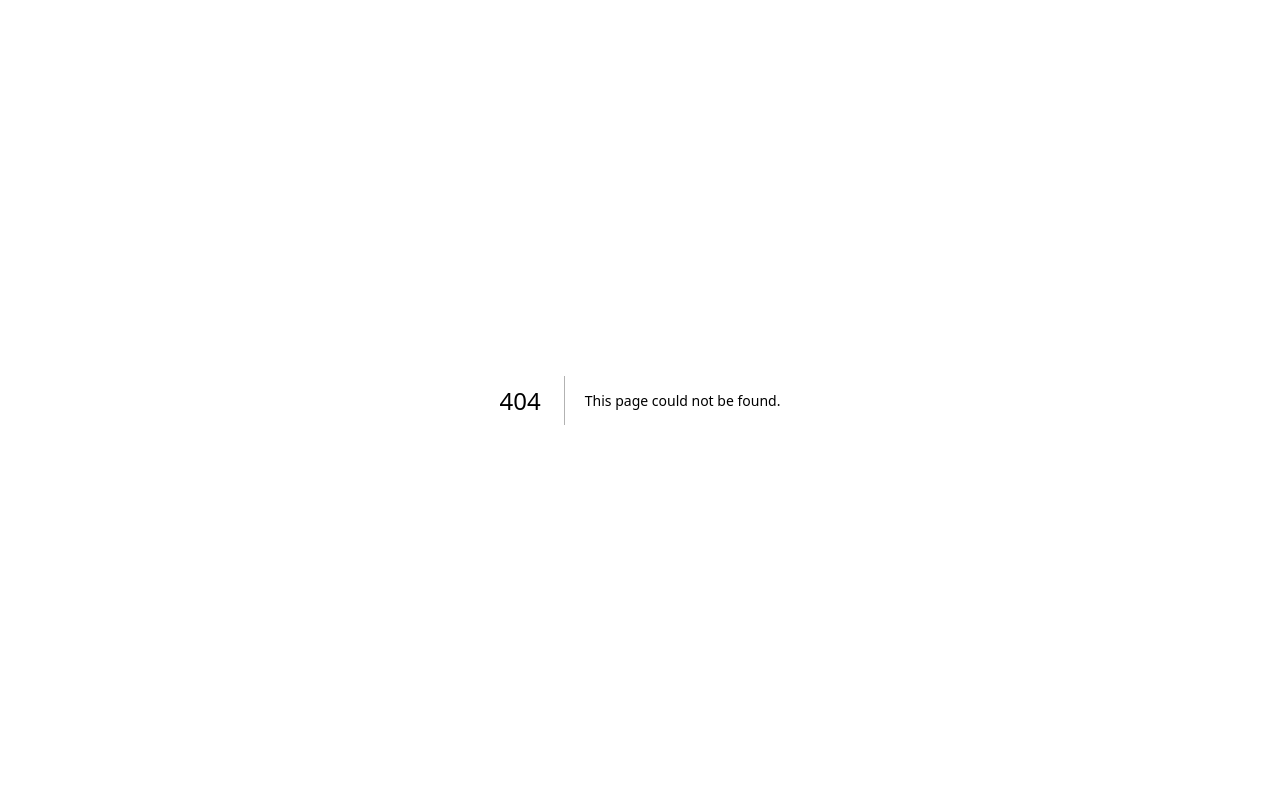
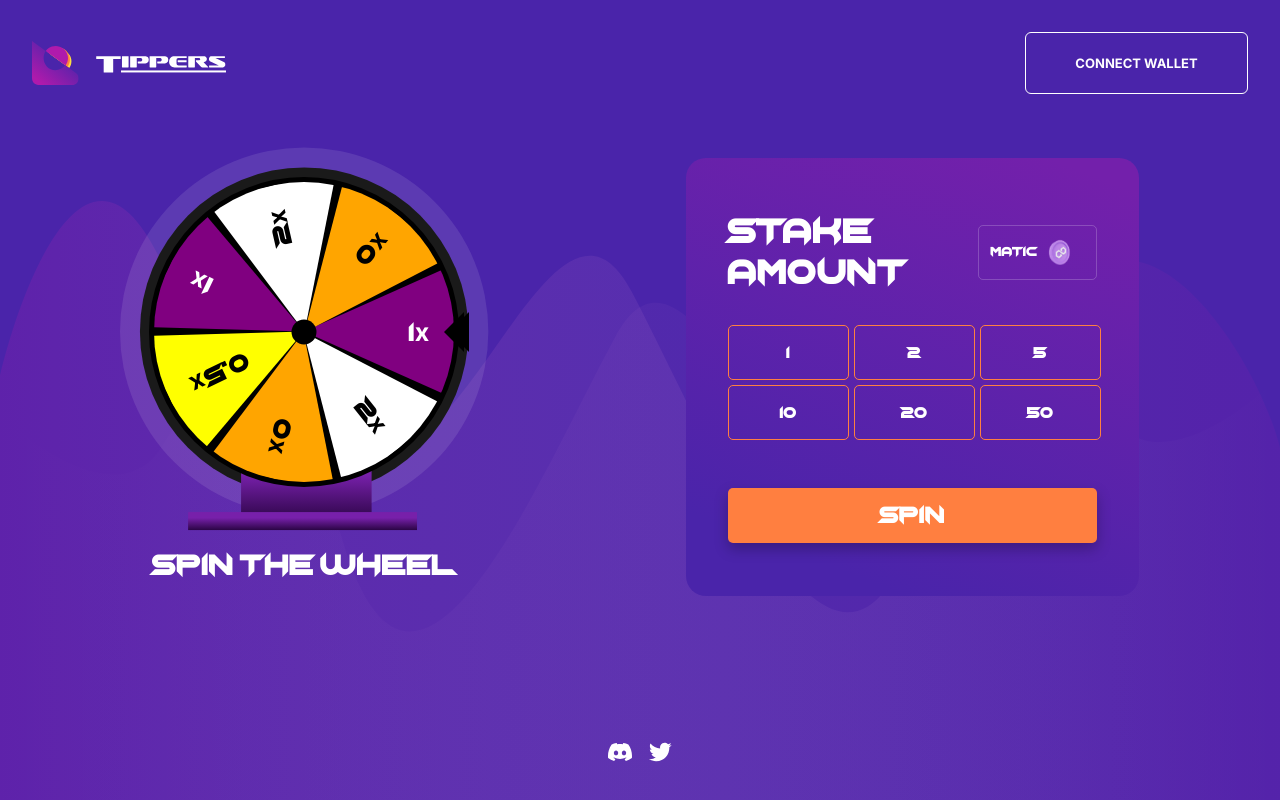
Before and after one commit to blaze00193/Tippers, a Next.js app: page /wheels in a window 1280 px wide. Before the commit this address had no page. Built offline with nearby package versions, Linux system fonts and the light colour scheme.

Commit message:
feature/ adding wheel game + mathematical  functionalities 💫

```diff
--- a/pages/api/hello.ts
+++ /dev/null
@@ -1,13 +0,0 @@
-// Next.js API route support: https://nextjs.org/docs/api-routes/introduction
-import type { NextApiRequest, NextApiResponse } from 'next'
-
-type Data = {
-  name: string
-}
-
-export default function handler(
-  req: NextApiRequest,
-  res: NextApiResponse<Data>
-) {
-  res.status(200).json({ name: 'John Doe' })
-}
--- a/pages/coin.tsx
+++ b/pages/coin.tsx
@@ -1,8 +1,11 @@
 // Copyright Tippers 🎲🃏 2022
 // 17 U.S.C §§ 101-1511
 
+// importing relevant modules
 import { NextPage } from 'next';
 import React from 'react';
+
+// importing components and mock data passed as props
 import Coins from '../ui/widgets/Coins';
 import { mockData_CoinsProps } from '../ui/widgets/Coins/MOCK_DATA';
 import Layout from '../ui/widgets/Layout';
--- /dev/null
+++ b/pages/wheels.tsx
@@ -0,0 +1,15 @@
+import { NextPage } from 'next';
+import React from 'react';
+import Layout from '../ui/widgets/Layout';
+import Wheel from '../ui/widgets/Wheel';
+import { mockData_WheelProps } from '../ui/widgets/Wheel/MOCK_DATA';
+
+const Wheels: NextPage = (): JSX.Element => {
+	return (
+		<Layout>
+			<Wheel {...mockData_WheelProps} />
+		</Layout>
+	);
+};
+
+export default Wheels;
--- /dev/null
+++ b/ui/widgets/Wheel/MOCK_DATA.ts
@@ -0,0 +1,10 @@
+// importing wheel props types
+import { WheelProps } from '.';
+
+// wheel mock data
+export const mockData_WheelProps: WheelProps = {
+	stakes: ['1', '2', '5', '10', '20', '50'],
+	items: ['1', '2', '0', '0.5', '1', '2', '0'],
+	currencies: ['matic'],
+	connected: true
+};
--- /dev/null
+++ b/ui/widgets/Wheel/SpinWheel/index.styled.ts
@@ -0,0 +1,108 @@
+// Copyright Tippers 🎲🃏 2022
+// 17 U.S.C §§ 101-1511
+
+// importing styled from styled components
+import styled from 'styled-components';
+
+// spin wrapper styles
+export const SpinWrapper = styled.div``;
+
+// wheel wrapper styles
+export const WheelWrapper = styled.div`
+	width: 100%;
+	.wheel-container {
+		position: relative;
+		svg {
+			height: 450px;
+			width: 455px;
+			position: absolute;
+			left: -24px;
+			top: -58px;
+		}
+	}
+	p {
+		margin-top: 50px;
+		font-family: ${({ theme }) => theme.fonts.Chopsic};
+		color: white;
+		font-weight: 400;
+		font-size: 30px;
+		line-height: 41px;
+		text-align: center;
+	}
+	@media (max-width: 576.98px) {
+		p {
+			font-size: 20px;
+		}
+		.wheel-container {
+			& {
+				height: calc(200px + 2 * 5px);
+				width: calc(200px + 2 * 5px);
+			}
+			.wheel {
+				height: 200px;
+				width: 200px;
+			}
+
+			svg {
+				height: 350px;
+				width: 300px;
+				left: -11px;
+				top: -60px;
+			}
+		}
+	}
+`;
+
+// wheel element styles
+export const WheelElement = styled.div<{ items: number; selectedItem: string }>`
+	--nb-item: ${({ items }) => items};
+	--selected-item: ${({ selectedItem }) => selectedItem};
+	font-size: 25px;
+	font-weight: 400;
+`;
+
+// wheel item styles
+export const WheelItem = styled.div<{ index: number; item: string }>`
+	--item-nb: ${({ index }) => index};
+	font-family: ${({ theme }) => theme.fonts.Chopsic} !important;
+
+	span {
+		font-family: 'Inter' !important;
+		font-weight: 700 !important;
+	}
+	${({ item }) =>
+		item === '1' &&
+		`
+        color: white !important;
+        &:before{
+            border-right-color: purple !important;
+        }
+    `}
+	${({ item }) =>
+		item === '2' &&
+		`
+        &:before{
+
+            border-right-color: white !important;
+        }
+    `}
+	${({ item }) =>
+		item === '0' &&
+		`
+          &:before{
+
+              border-right-color: orange !important;
+        }
+    `}
+	${({ item }) =>
+		item === '0.5' &&
+		`
+          &:before{
+
+              border-right-color: yellow !important;
+        }
+    `}
+	@media (max-width: 576.98px) {
+		font-size: 16px;
+	}
+`;
--- /dev/null
+++ b/ui/widgets/Wheel/SpinWheel/index.tsx
@@ -0,0 +1,86 @@
+// Copyright Tippers 🎲🃏 2022
+// 17 U.S.C §§ 101-1511
+
+// importing relevant modules
+
+/* eslint-disable jsx-a11y/click-events-have-key-events */
+/* eslint-disable jsx-a11y/no-static-element-interactions */
+import React, { useEffect, useState } from 'react';
+
+// importing typography
+import { Typography } from '../../../atoms/Typography';
+
+// importing SVG image
+import { WheelFrame } from '../../../svgs';
+
+// importing styles components
+import { SpinWrapper, WheelElement, WheelItem, WheelWrapper } from './index.styled';
+
+// JSX Component with props
+const SpinWheel = ({
+	items,
+	onSelectItem,
+	spin,
+	setResult
+}: {
+	items: string[];
+	onSelectItem?: (arg: number) => void;
+	setResult: (arg: string) => void;
+	spin: boolean;
+}): JSX.Element => {
+	// initial state
+	const [selectedItem, setSelectedItem]: any = useState(null);
+	const selectItem = () => {
+		// if (selectedItem === null) {
+		const selectedItem = Math.floor(Math.random() * items.length);
+		// console.log('hmmm');
+		if (onSelectItem) {
+			onSelectItem(selectedItem);
+		}
+		setSelectedItem(selectedItem);
+		setResult(items[selectedItem]);
+		// } else {
+		// 	setSelectedItem(null);
+		// 	setTimeout(selectItem, 500);
+		// }
+	};
+	useEffect(() => {
+		if (spin) {
+			// console.log('everybody');
+			selectItem();
+		} else {
+			setSelectedItem(null);
+			// console.log('LOOK', selectedItem);
+		}
+		// eslint-disable-next-line react-hooks/exhaustive-deps
+	}, [spin]);
+	// console.log(selectedItem);
+	const spinning = selectedItem !== null ? 'spinning' : '';
+
+	return (
+		<WheelWrapper>
+			<SpinWrapper>
+				<div className="wheel-container">
+					<WheelFrame />
+					<WheelElement
+						className={`wheel ${spinning}`}
+						items={items.length}
+						selectedItem={selectedItem}
+						onClick={selectItem}>
+						{items.length
+							? items.map((item, index) => (
+									<WheelItem className="wheel-item" key={index} index={index} item={item}>
+										{item}
+										<span>x</span>
+									</WheelItem>
+							  ))
+							: null}
+					</WheelElement>
+				</div>
+			</SpinWrapper>
+			<Typography variant="p">Spin the wheel</Typography>
+		</WheelWrapper>
+	);
+};
+
+export default SpinWheel;
--- /dev/null
+++ b/ui/widgets/Wheel/index.tsx
@@ -0,0 +1,31 @@
+// Copyright Tippers 🎲🃏 2022
+// 17 U.S.C §§ 101-1511
+
+// importing relevant components
+import GameLayout from '../GameLayout';
+import SpinWheel from './SpinWheel';
+
+// wheel props types
+export interface WheelProps {
+	stakes: string[];
+	items: string[];
+	currencies: string[];
+	connected: boolean;
+}
+
+// JSX Component
+const Wheel = (props: WheelProps): JSX.Element => {
+	const { stakes, items, connected, currencies } = props;
+	return (
+		<GameLayout
+			stakes={stakes}
+			items={items}
+			connected={connected}
+			currencies={currencies}
+			game="wheel"
+			component={SpinWheel}
+		/>
+	);
+};
+
+export default Wheel;
```
Also changed, not shown: 1 other file (tests, documents, lock files or other folders).
